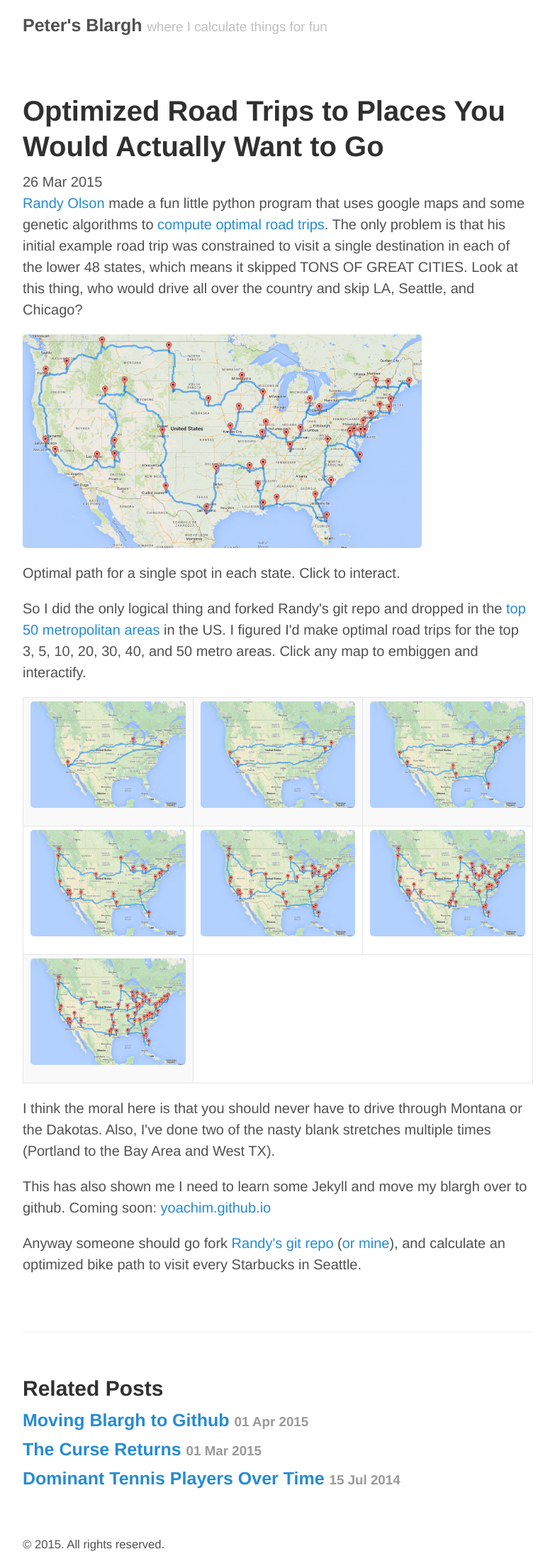
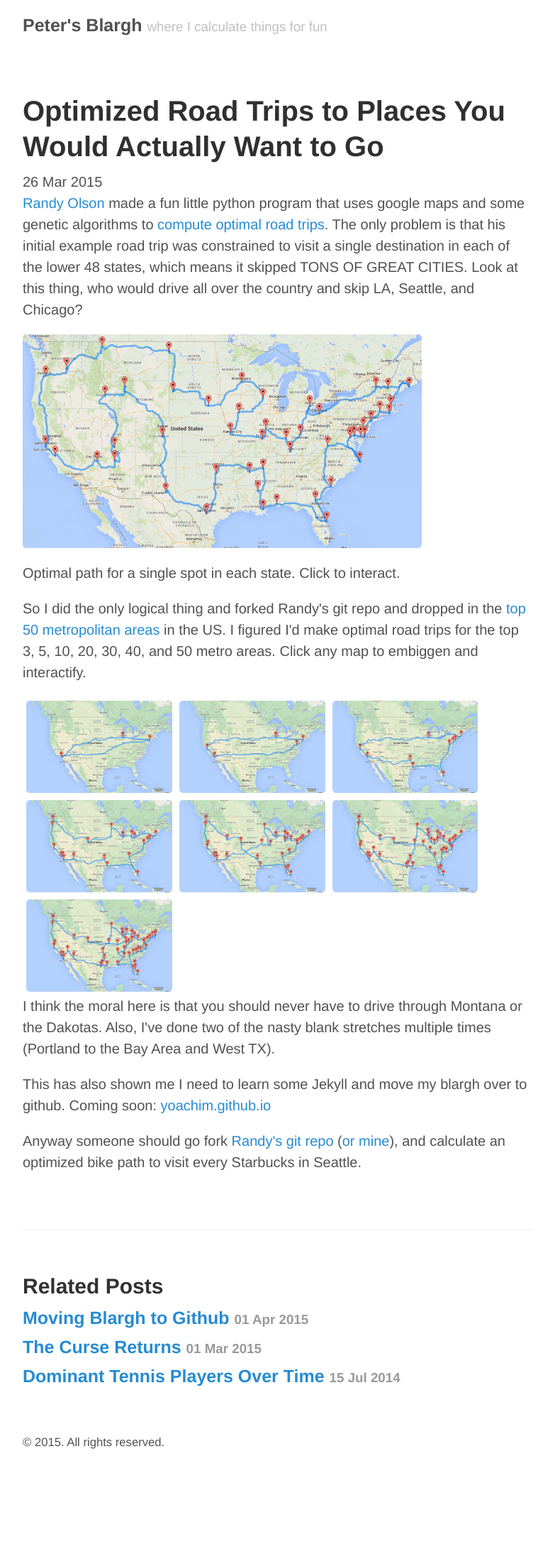
Before and after one commit to yoachim/yoachim.github.io, a Jekyll site: the page built from _posts/2015-03-26-optimized-road-trips-to-places-you-would-actually-want-to-go.html, in a window 1280 px wide. Shown: the whole page at 71% size, without its empty margins (248-1031 px from the left). Built offline with Jekyll 4.4.1, drawn with Linux system fonts in a browser that asks for light colours; after the commit the page ends 2045 px from its top, so only the background shows below that.

Commit message:
learning about divs and floating things

```diff
--- a/_posts/2014-05-25-rebooting-back-to-the-future.html
+++ b/_posts/2014-05-25-rebooting-back-to-the-future.html
@@ -97,7 +97,11 @@
 </table>
 <p>&nbsp;</p>
 <p>For some self-referential humor, there also has to be a scene walking past a movie theater in 1985, seeing the posters below:</p>
-<p><a href="/assests/conan.jpg"><img class="alignnone size-large wp-image-154" src="/assets/conan.jpg" alt="conan" width="115" height="175" /></a><a href="/assests/kk.jpg"><img class="alignnone size-large wp-image-161" src="/assets/kk.jpg" alt="KK" width="115" height="175" /></a><a href="/assests/indi.jpg"><img class="alignnone size-large wp-image-159" src="/assets/indi.jpg" alt="Indi" width="115" height="175" /></a><a href="/assests/220px-transformers-movieposter-west.jpg"><img class="alignnone wp-image-150" src="/assets/220px-transformers-movieposter-west.jpg" alt="220px-Transformers-movieposter-west" width="99" height="150" /></a><a href="/assests/footloose.jpg"><img class="alignnone size-large wp-image-156" src="/assets/footloose.jpg" alt="footloose" width="115" height="175" /></a><a href="/assests/st.jpg"><img class="alignnone size-full wp-image-166" src="/assets/st.jpg" alt="ST#" width="115" height="175" /></a></p>
+<p>
+<div class="contain">
+  <a href="/assests/conan.jpg"><img class="alignnone size-large wp-image-154" src="/assets/conan.jpg" alt="conan" width="115" heigth="175" style="float:left;margin:5px 5px 5px 5px;"  /></a><a href="/assests/kk.jpg"><img class="alignnone size-large wp-image-161" src="/assets/kk.jpg" alt="KK" width="115" heigth="175" style="float:left;margin:5px 5px 5px 5px;"  /></a><a href="/assests/indi.jpg"><img class="alignnone size-large wp-image-159" src="/assets/indi.jpg" alt="Indi" width="115" heigth="175" style="float:left;margin:5px 5px 5px 5px;"  /></a><a href="/assests/220px-transformers-movieposter-west.jpg"><img class="alignnone wp-image-150" src="/assets/220px-transformers-movieposter-west.jpg" alt="220px-Transformers-movieposter-west" width="99" height="175" style="float:left;margin:5px 5px 5px 5px;"/></a><a href="/assests/footloose.jpg"><img class="alignnone size-large wp-image-156" src="/assets/footloose.jpg" alt="footloose" width="115" heigth="175" style="float:left;margin:5px 5px 5px 5px;"  /></a><a href="/assests/st.jpg"><img class="alignnone size-full wp-image-166" src="/assets/st.jpg" alt="ST#" width="115" heigth="175" style="float:left;margin:5px 5px 5px 5px;"  /></a>
+  <div style="clear: both"></div>
+</div></p>
 <p>"Wow, it's like Hollywood hasn't had an original idea for 30 years."</p>
 <p>&nbsp;</p>
 <p>See, it writes itself! Roll credits and play this:<br />
--- a/_posts/2015-03-26-optimized-road-trips-to-places-you-would-actually-want-to-go.html
+++ b/_posts/2015-03-26-optimized-road-trips-to-places-you-would-actually-want-to-go.html
@@ -27,35 +27,17 @@
 <p><a href="https://twitter.com/randal_olson">Randy Olson</a> made a fun little python program that uses google maps and some genetic algorithms to <a href="http://nbviewer.ipython.org/github/rhiever/Data-Analysis-and-Machine-Learning-Projects/blob/master/optimal-road-trip/Computing%20the%20optimal%20road%20trip%20across%20the%20U.S..ipynb">compute optimal road trips</a>. The only problem is that his initial example road trip was constrained to visit a single destination in each of the lower 48 states, which means it skipped TONS OF GREAT CITIES. Look at this thing, who would drive all over the country and skip LA, Seattle, and Chicago?</p>
 <p><a href="http://rhiever.github.io/optimal-roadtrip-usa/major-landmarks.html"><img class="" src="/assets/best-road-trip-major-landmarks-1024x548.png" alt="" width="563" height="301" /></a> Optimal path for a single spot in each state. Click to interact.</p>
 <p>So I did the only logical thing and forked Randy's git repo and dropped in the <a href="http://en.wikipedia.org/wiki/List_of_metropolitan_areas_of_the_United_States">top 50 metropolitan areas </a>in the US. I figured I'd make optimal road trips for the top 3, 5, 10, 20, 30, 40, and 50 metro areas. Click any map to embiggen and interactify.</p>
-<table>
-  <tr>
-    <td>
-      <a href="http://yoachim.github.io/blargh/Posts/roadTrip/Output_3.html"><img src="/assets/3.png" alt="3" height="150" /></a>
-    </td>
-    <td>
-      <a href="http://yoachim.github.io/blargh/Posts/roadTrip/Output_5.html"><img src="/assets/5.png" alt="5" height="150" /></a>
-    </td>
-    <td>
-      <a href="http://yoachim.github.io/blargh/Posts/roadTrip/Output_10.html"><img src="/assets/10.png" alt="10" height="150" /></a>
-    </td>
-  </tr>
-  <tr>
-    <td>
-      <a href="http://yoachim.github.io/blargh/Posts/roadTrip/Output_20.html"><img class="alignnone  wp-image-195" src="/assets/20.png" alt="20" height="150" /></a>
-    </td>
-    <td>
-      <a href="http://yoachim.github.io/blargh/Posts/roadTrip/Output_30.html"><img class="alignnone  wp-image-196" src="/assets/30.png" alt="30" height="150" /></a>
-    </td>
-    <td>
-      <a href="http://yoachim.github.io/blargh/Posts/roadTrip/Output_40.html"><img class="alignnone  wp-image-197" src="/assets/40.png" alt="40" height="150" /></a>
-    </td>
-  </tr>
-  <tr>
-    <td>
-      <a href="http://yoachim.github.io/blargh/Posts/roadTrip/Output_50.html"><img class="alignnone  wp-image-198" src="/assets/50.png" alt="50" height="150" /></a>
-    </td>
-  </tr>
-</table>
+
+<div class="contain">
+      <a href="http://yoachim.github.io/blargh/Posts/roadTrip/Output_3.html"><img src="/assets/3.png" alt="3" height="130" style="float:left;margin:5px 5px 5px 5px;" /></a>
+      <a href="http://yoachim.github.io/blargh/Posts/roadTrip/Output_5.html"><img src="/assets/5.png" alt="5" height="130" style="float:left;margin:5px 5px 5px 5px;" /></a>
+      <a href="http://yoachim.github.io/blargh/Posts/roadTrip/Output_10.html"><img src="/assets/10.png" alt="10" height="130" style="float:left;margin:5px 5px 5px 5px;" /></a>
+      <a href="http://yoachim.github.io/blargh/Posts/roadTrip/Output_20.html"><img class="alignnone  wp-image-195" src="/assets/20.png" alt="20" height="130" style="float:left;margin:5px 5px 5px 5px;" /></a>
+      <a href="http://yoachim.github.io/blargh/Posts/roadTrip/Output_30.html"><img class="alignnone  wp-image-196" src="/assets/30.png" alt="30" height="130" style="float:left;margin:5px 5px 5px 5px;" /></a>
+      <a href="http://yoachim.github.io/blargh/Posts/roadTrip/Output_40.html"><img class="alignnone  wp-image-197" src="/assets/40.png" alt="40" height="130" style="float:left;margin:5px 5px 5px 5px;" /></a>
+      <a href="http://yoachim.github.io/blargh/Posts/roadTrip/Output_50.html"><img class="alignnone  wp-image-198" src="/assets/50.png" alt="50" height="130" style="float:left;margin:5px 5px 5px 5px;" /></a>
+      <div style="clear: both"></div>
+</div>
 
 <p>I think the moral here is that you should never have to drive through Montana or the Dakotas. Also, I've done two of the nasty blank stretches multiple times (Portland to the Bay Area and West TX).</p>
 <p>This has also shown me I need to learn some Jekyll and move my blargh over to github. Coming soon: <a href="http://yoachim.github.io/">yoachim.github.io</a></p>
```
Also changed, not shown: projects.html (+11 -12 lines), assets/projects/paperNetwork.png (added).
